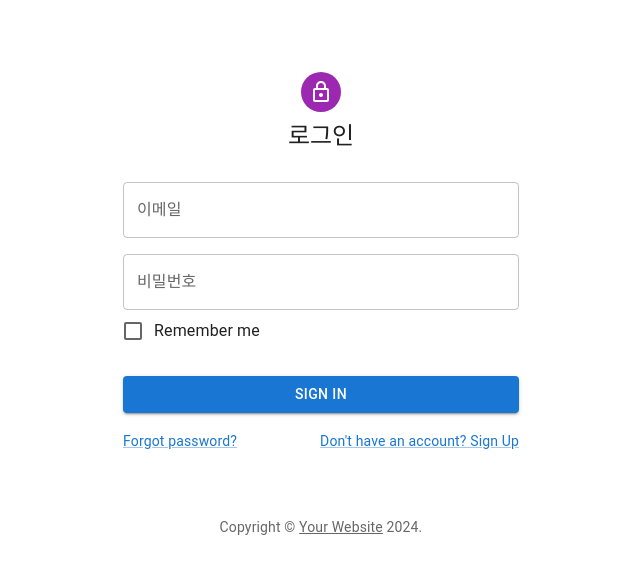
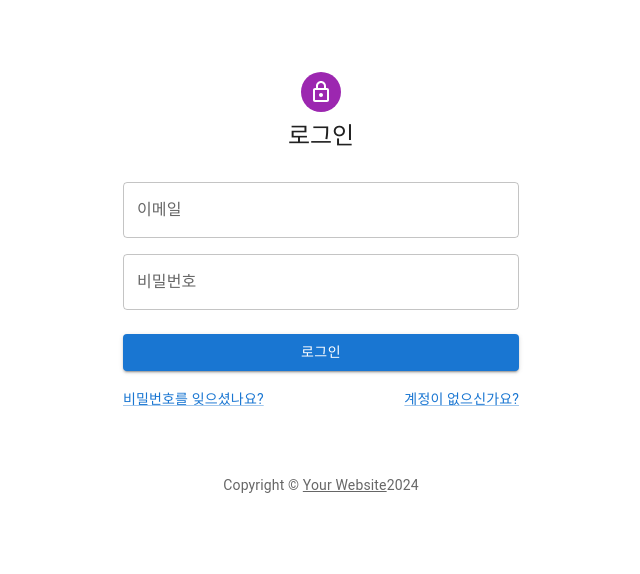
Before and after one commit to JH-PARK97/board-client, a React (Create React App) app: page /signin in a window 1280 px wide. Shown: the top 574 px of the page, without its empty margins (319-959 px from the left). Built offline with nearby package versions, Linux system fonts and the light colour scheme.

Commit message:
API return값 수정

```diff
--- a/src/api/auth/login.api.ts
+++ b/src/api/auth/login.api.ts
@@ -1,10 +1,10 @@
-import axios from 'axios';
+import { instance } from '../client';
 
 export default async function loginAPI(body: any) {
     const { email, password } = body;
-    console.log('body : ',body);
-    await axios.post('http://localhost:8080/api/v1/post/login', {
+    const { data } = await instance.post('/login', {
         email,
         password,
     });
+    return data;
 }
--- /dev/null
+++ b/src/api/client.ts
@@ -0,0 +1,6 @@
+import axios from 'axios';
+
+
+export const instance = axios.create({
+    baseURL: 'http://localhost:8080/api/v1/post',
+});
--- a/src/api/user/create/user.api.tsx
+++ b/src/api/user/create/user.api.tsx
@@ -1,12 +1,13 @@
-import axios from 'axios';
+import { instance } from '../../client';
 
 export default async function createUserAPI(body: any) {
     const { age, email, gender, password, phoneNumber } = body;
-    await axios.post('http://localhost:8080/api/v1/post/user', {
+    const { data } = await instance.post('/user', {
         age: Number(age),
         email,
         gender,
         password,
         phoneNumber,
     });
+    return data;
 }
--- a/src/components/auth/SignIn.tsx
+++ b/src/components/auth/SignIn.tsx
@@ -4,9 +4,6 @@ import React, { useMemo } from 'react';
 import Avatar from '@mui/material/Avatar';
 import Button from '@mui/material/Button';
 import CssBaseline from '@mui/material/CssBaseline';
-import TextField from '@mui/material/TextField';
-import FormControlLabel from '@mui/material/FormControlLabel';
-import Checkbox from '@mui/material/Checkbox';
 import Link from '@mui/material/Link';
 import Grid from '@mui/material/Grid';
 import Box from '@mui/material/Box';
@@ -14,15 +11,19 @@ import LockOutlinedIcon from '@mui/icons-material/LockOutlined';
 import Typography from '@mui/material/Typography';
 import Container from '@mui/material/Container';
 import { createTheme, ThemeProvider } from '@mui/material/styles';
-
-import { useForm, SubmitHandler } from 'react-hook-form';
-import { SignInBodySchema } from '../../api/auth/login.validate';
-import { zodResolver } from '@hookform/resolvers/zod';
-import { schema as SignInSchema } from '../../api/auth/login.validate';
-import loginAPI from '../../api/auth/login.api';
-import { AxiosError } from 'axios';
 import { FormInput } from '../shared/Form';
 import { FormHelperText } from '@mui/material';
+
+// validation
+import { useForm, SubmitHandler } from 'react-hook-form';
+import { zodResolver } from '@hookform/resolvers/zod';
+import { SignInBodySchema } from 'src/api/auth/login.validate';
+import { schema as SignInSchema } from 'src/api/auth/login.validate';
+
+// api
+import loginAPI from 'src/api/auth/login.api';
+import { AxiosError } from 'axios';
+import { instance } from '../../api/client';
 
 function Copyright(props: any) {
     return (
@@ -30,9 +31,8 @@ function Copyright(props: any) {
             {'Copyright © '}
             <Link color="inherit" href="https://mui.com/">
                 Your Website
-            </Link>{' '}
+            </Link>
             {new Date().getFullYear()}
-            {'.'}
         </Typography>
     );
 }
@@ -57,16 +57,17 @@ export default function SignIn() {
         resolver: zodResolver(SignInSchema),
         defaultValues,
     });
-    console.log(errors);
 
     const onSubmit: SubmitHandler<SignInBodySchema> = async (data) => {
         try {
-            console.log(data);
-            await loginAPI(data);
+            const resp = await loginAPI(data);
+            console.log(resp);
+
+            // console.log(resp?.data);
         } catch (error) {
             if (error instanceof AxiosError) {
             } else {
-                console.error(error);
+                console.error('error : ', error);
             }
         }
     };
@@ -108,19 +109,19 @@ export default function SignIn() {
                                 {errors.password && <FormHelperText error>{errors?.password?.message}</FormHelperText>}
                             </Grid>
                         </Grid>
-                        <FormControlLabel control={<Checkbox value="remember" color="primary" />} label="Remember me" />
+                        {/* <FormControlLabel control={<Checkbox value="remember" color="primary" />} label="아이디 기억하기" /> */}
                         <Button type="submit" fullWidth variant="contained" sx={{ mt: 3, mb: 2 }}>
-                            Sign In
+                            로그인
                         </Button>
                         <Grid container>
                             <Grid item xs>
                                 <Link href="#" variant="body2">
-                                    Forgot password?
+                                    비밀번호를 잊으셨나요?
                                 </Link>
                             </Grid>
                             <Grid item>
-                                <Link href="#" variant="body2">
-                                    {"Don't have an account? Sign Up"}
+                                <Link href="/signup" variant="body2">
+                                    계정이 없으신가요?
                                 </Link>
                             </Grid>
                         </Grid>
--- a/src/components/auth/SignUp.tsx
+++ b/src/components/auth/SignUp.tsx
@@ -65,7 +65,8 @@ export default function SignUp() {
     });
     const onSubmit: SubmitHandler<SignUpBodySchema> = async (data) => {
         try {
-            await createUserAPI(data);
+            const resp = await createUserAPI(data);
+            console.log(resp);
         } catch (error) {
             if (error instanceof AxiosError) {
                 if (error.request.status === 409) {
--- a/tsconfig.json
+++ b/tsconfig.json
@@ -1,9 +1,6 @@
 {
     "compilerOptions": {
-        // "baseUrl": ".",
-        // "paths": {
-        //     "@/*": ["src/*"]
-        // },
+        "baseUrl": "./",
         "jsx": "react",
         "allowJs": true,
         "target": "ES6",
```
